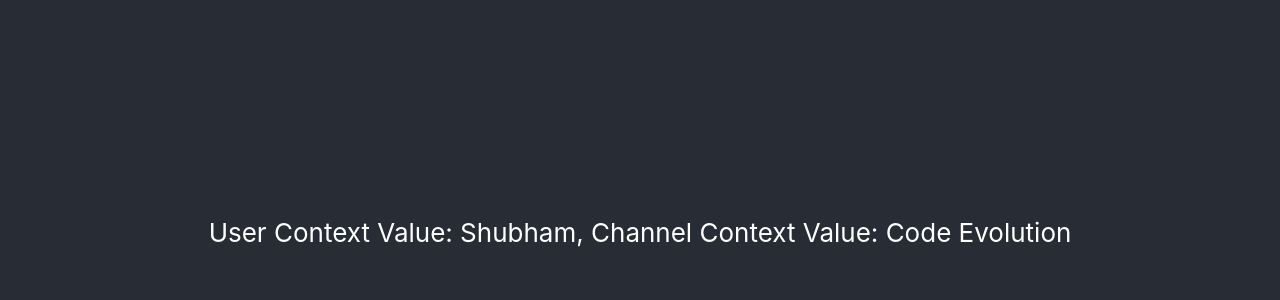
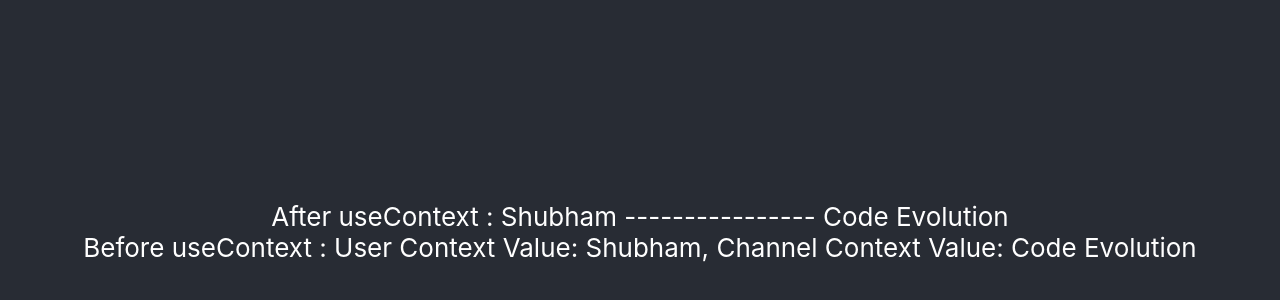
Before and after one commit to shubham43MP/react-hooks, a React (Create React App) app: page / in a window 1280 px wide. Shown: the part 168-468 px from the top of the page. Built offline with nearby package versions, Linux system fonts and the light colour scheme.

Commit message:
useContext simplified thing

```diff
--- a/src/components/componentD.jsx
+++ b/src/components/componentD.jsx
@@ -1,13 +1,17 @@
-import React, { useEffect, useState } from 'react'
+import React, { useContext } from 'react'
 import ComponentE from './componentE'
+import { UserContext, ChannelContext } from '../App'
 
-const componentD = ( ) => {
+const ComponentD = ( ) => {
 
+    const user = useContext( UserContext )
+    const channel = useContext( ChannelContext )
     return (
         <div>
+            After useContext : { user } ---------------- { channel }
             <ComponentE />
         </div>
     )
  }
 
- export default componentD
+ export default ComponentD
--- a/src/components/componentE.jsx
+++ b/src/components/componentE.jsx
@@ -12,7 +12,7 @@
                         <ChannelContext.Consumer>
                             {
                                 channel => {
-                                    return <div> User Context Value: { user }, Channel Context Value: { channel } </div>
+                                    return <div> Before useContext : User Context Value: { user }, Channel Context Value: { channel } </div>
                                 }
                             }
                         </ChannelContext.Consumer>
```
Also changed, not shown: 1 other file (tests, documents, lock files or other folders).
